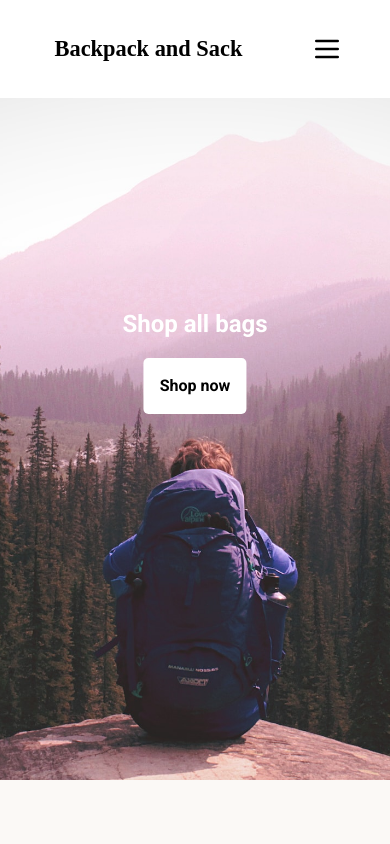
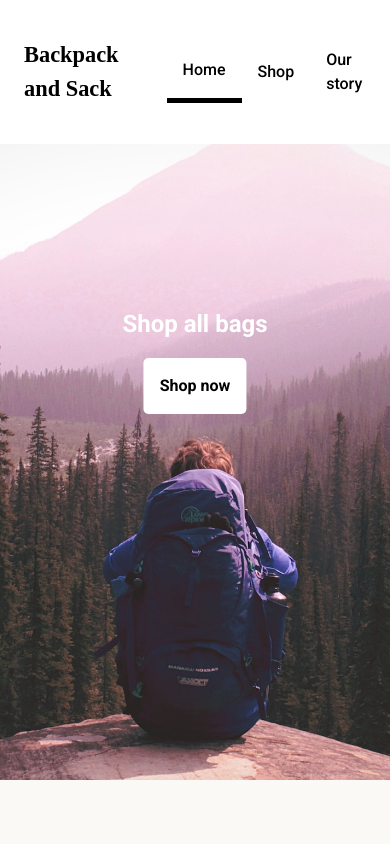
Before and after one commit to dave-forbes/shopping-cart, a React (Vite) app in the folder shopping-cart/: page / in a window 390 px wide. Shown: the top 844 px of the page. Built offline with nearby package versions, Linux system fonts and the light colour scheme; a web font is replaced by a local one.

Commit message:
refactored all screensize states into one state

```diff
--- a/shopping-cart/src/components/Header/Header.jsx
+++ b/shopping-cart/src/components/Header/Header.jsx
@@ -8,26 +8,24 @@ import PropTypes from "prop-types";
 import { useEffect, useState } from "react";
 
 const Header = ({ bag }) => {
-  const [isDesktop, setIsDesktop] = useState(window.innerWidth > 900);
-  const [isTablet, setIsTablet] = useState(
-    window.innerWidth < 900 && window.innerWidth > 500
-  );
-  const [isPhone, setIsPhone] = useState(window.innerWidth < 500);
   const [showmenu, setShowMenu] = useState(false);
+  const [screenSize, setScreenSize] = useState({
+    desktop: true,
+    tablet: false,
+    mobile: false,
+  });
 
   const updateScreenSize = () => {
+    let screenSizeCopy = { ...screenSize };
     if (window.innerWidth > 900) {
-      setIsDesktop(true);
-      setIsTablet(false);
-      setIsPhone(false);
+      screenSizeCopy = { desktop: true, tablet: false, mobile: false };
+      setScreenSize(screenSizeCopy);
     } else if (window.innerWidth < 900 && window.innerWidth > 500) {
-      setIsDesktop(false);
-      setIsTablet(true);
-      setIsPhone(false);
+      screenSizeCopy = { desktop: false, tablet: true, mobile: false };
+      setScreenSize(screenSizeCopy);
     } else if (window.innerWidth < 500) {
-      setIsDesktop(false);
-      setIsTablet(false);
-      setIsPhone(true);
+      screenSizeCopy = { desktop: false, tablet: false, mobile: true };
+      setScreenSize(screenSizeCopy);
     }
   };
 
@@ -43,9 +41,9 @@ const Header = ({ bag }) => {
       <div className={styles.content}>
         <div className={styles.headerTitle}>
           <h1>Backpack and Sack</h1>
-          {!isPhone && <Logo />}
+          {!screenSize.mobile && <Logo />}
         </div>
-        {isDesktop ? (
+        {screenSize.desktop ? (
           <>
             <nav className={styles.mainNav}>
               <ul>
@@ -74,7 +72,7 @@ const Header = ({ bag }) => {
         ) : (
           ""
         )}
-        {(isTablet || isPhone) && (
+        {(screenSize.tablet || screenSize.mobile) && (
           <div className={styles.burger} onClick={() => setShowMenu(true)}>
             <BurgerMenu />
             <div
```
